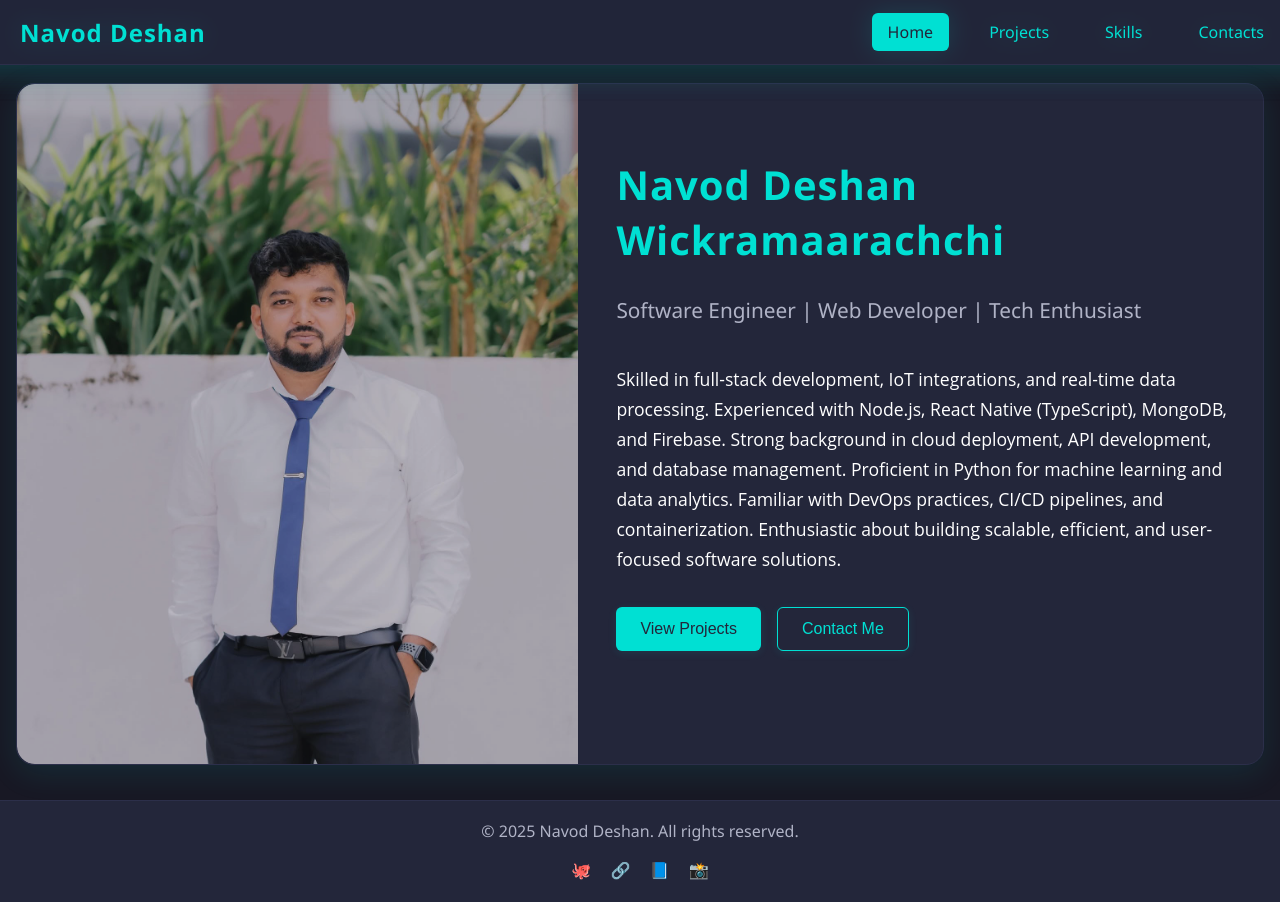
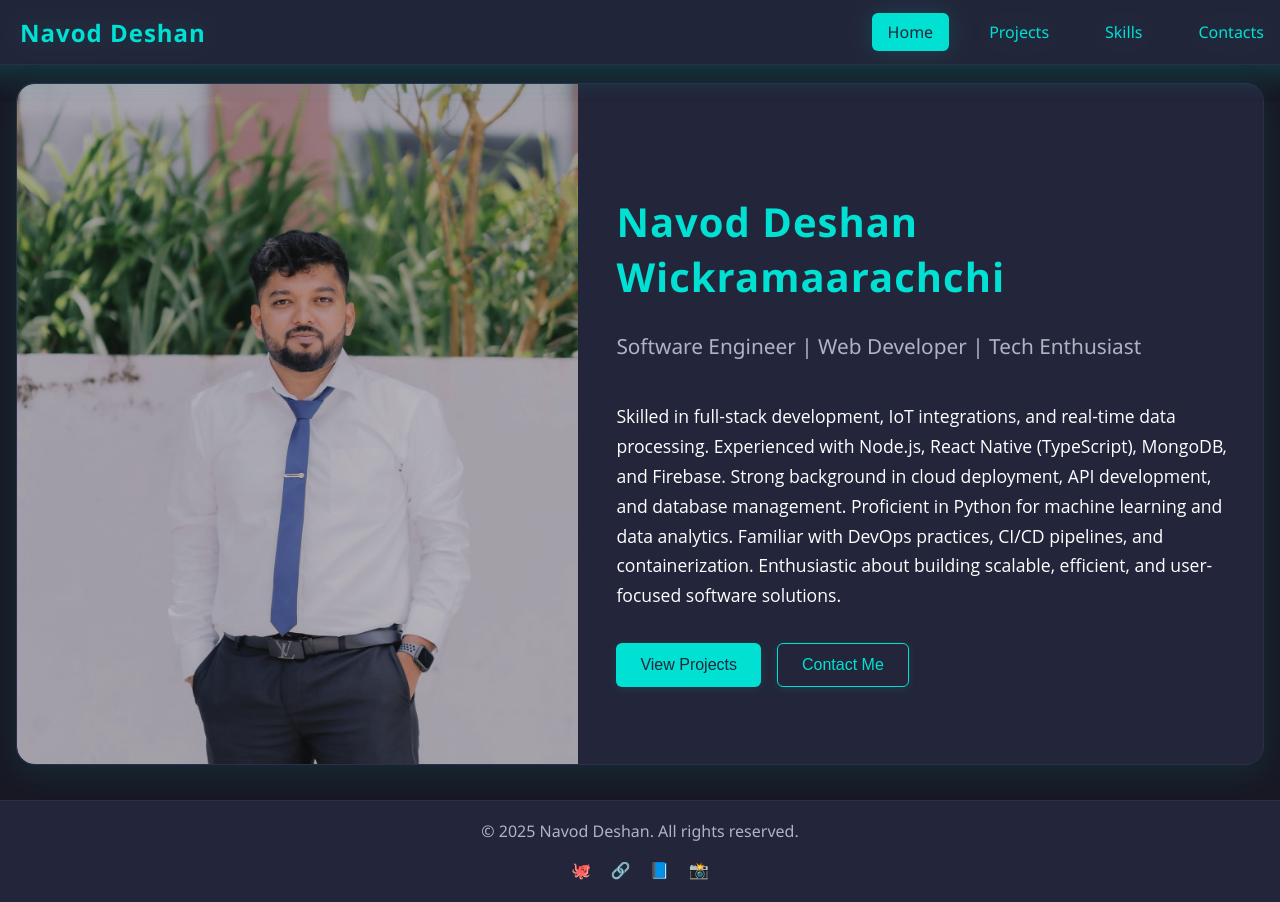
Before and after one commit to NavodDeshan09/Navod-Deshan-Portfolio-, a React (Create React App) app in the folder frontend/: page / in a window 1280 px wide. Built offline with nearby package versions, Linux system fonts and the light colour scheme.

Commit message:
Update home.css

```diff
--- a/frontend/src/css/home.css
+++ b/frontend/src/css/home.css
@@ -54,7 +54,6 @@
   position: relative;
   z-index: 2;
   margin-left: 48%;
-  min-height: 600px;
   width: 52%;
   display: flex;
   flex-direction: column;
```
